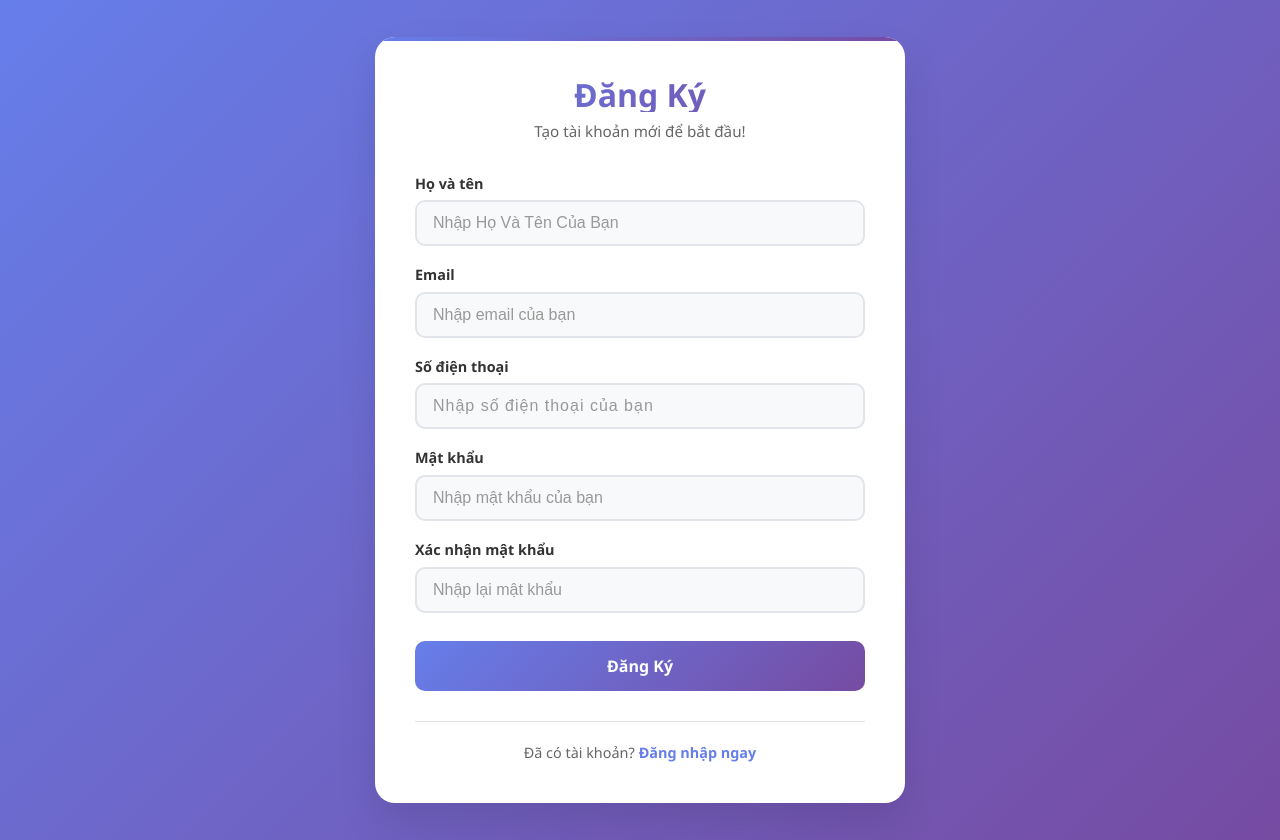
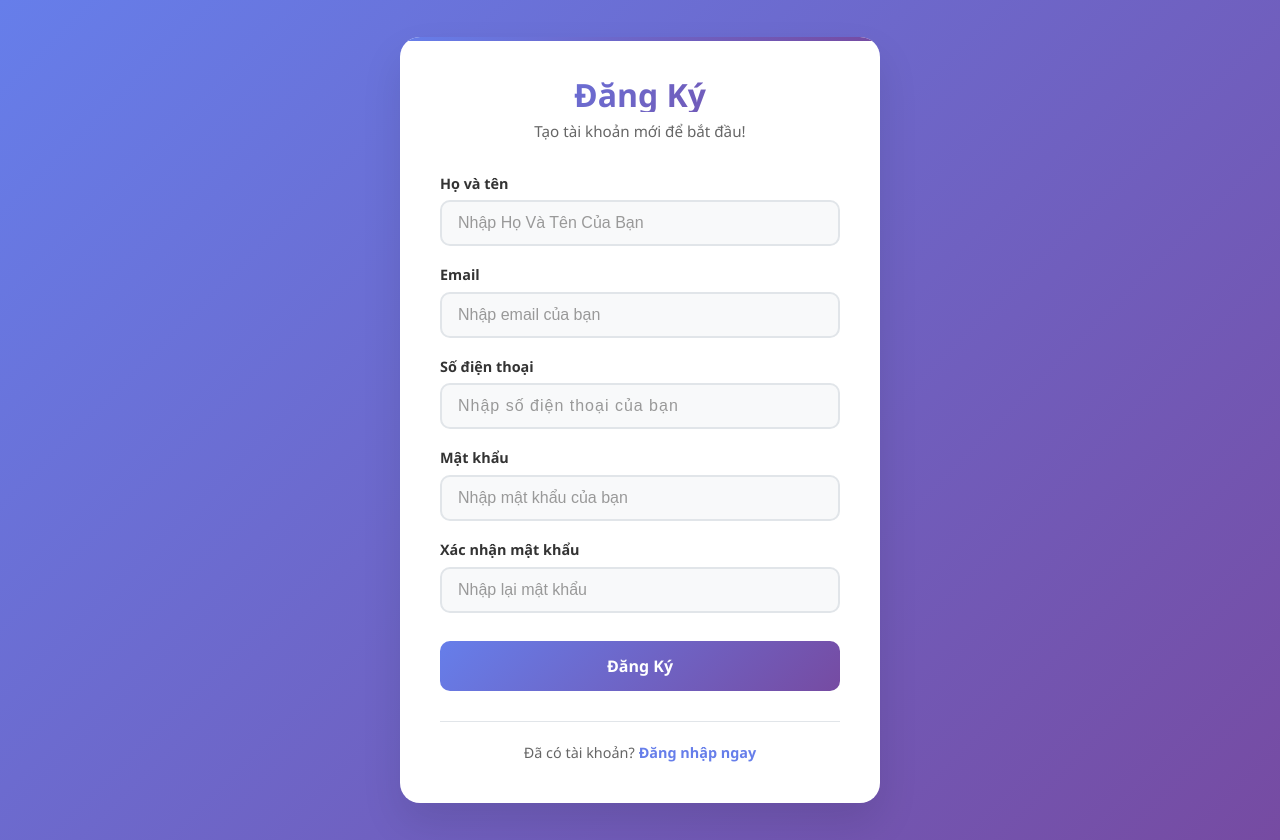
Before and after one commit to mcgee12310/CN-Web-Project-FE, a React app: page /signup in a window 1280 px wide. Built offline with nearby package versions, Linux system fonts and the light colour scheme; the HTML template or start-up script is replaced by a standard one.

Commit message:
sua-css-signup

```diff
--- a/src/auth/signup/signup.module.css
+++ b/src/auth/signup/signup.module.css
@@ -14,7 +14,7 @@
   box-shadow: 0 20px 40px rgba(0, 0, 0, 0.1);
   padding: 40px;
   width: 100%;
-  max-width: 450px;
+  max-width: 400px;
   position: relative;
   overflow: hidden;
 }
```
